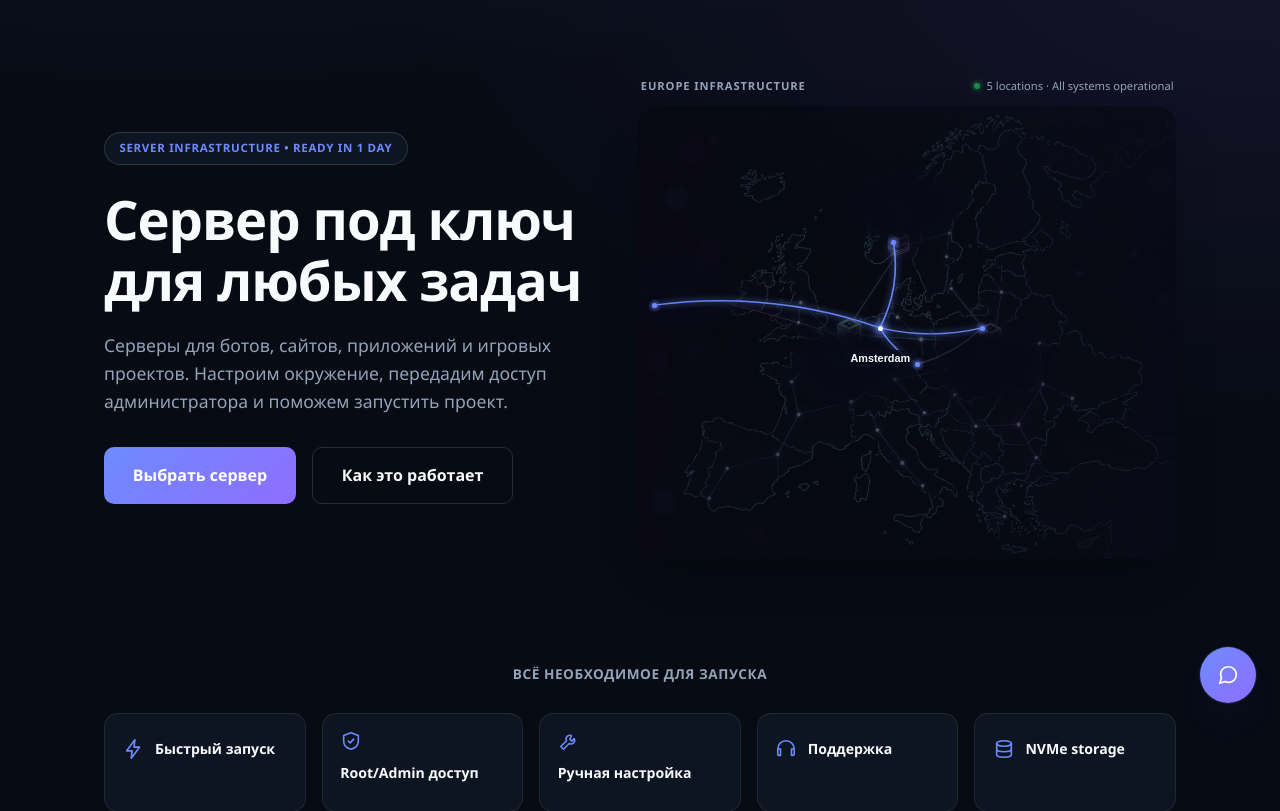
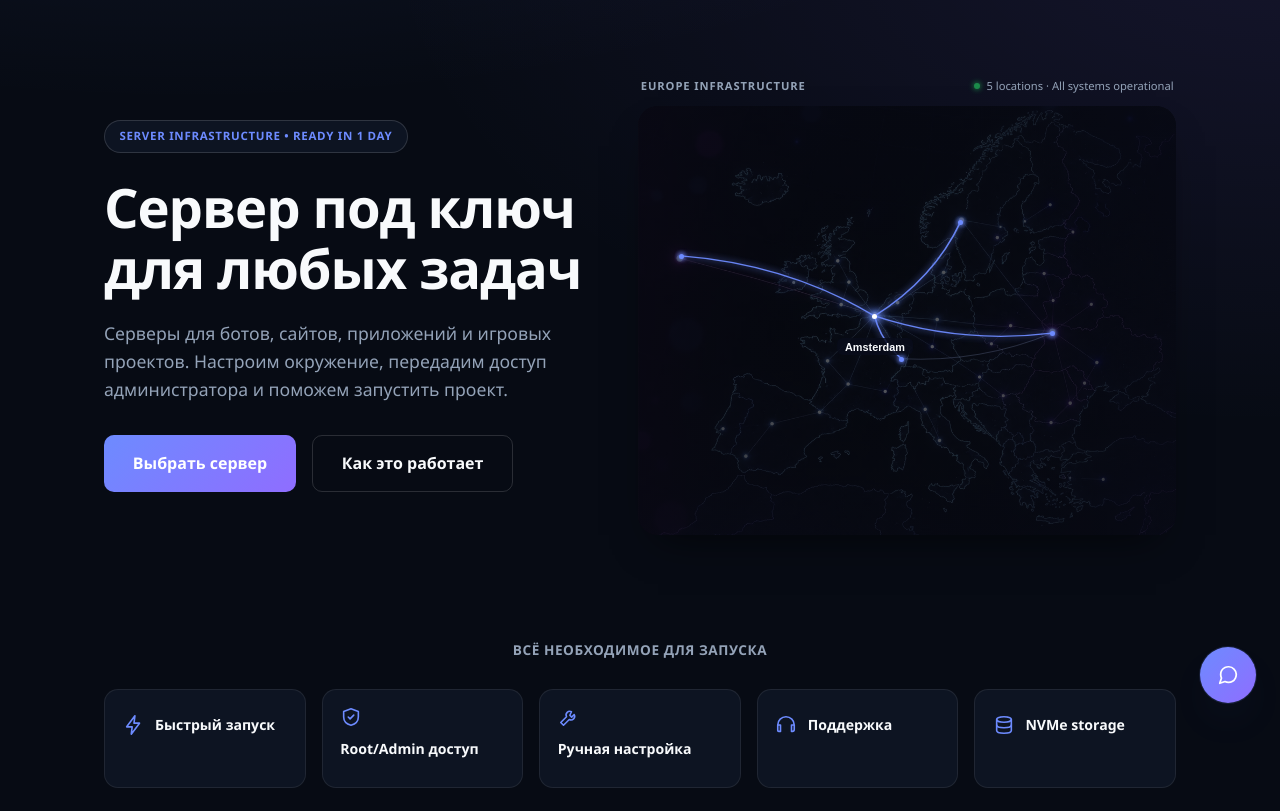
Before and after one commit to DBazhen0v/cloudix, a Flask app: page / in a window 1280 px wide. Shown: the part 73-884 px from the top of the page. Run offline with Flask 3, Linux system fonts and the light colour scheme; data comes from the database, SQL or seed files in the repository.

Commit message:
Swap hero map for clean label-free reference image, recalibrate dots
The new screenshot has no baked-in text, so the old label-masking
overlays are no longer needed. Re-derived each location's x/y from the
image's actual bright-dot centroids for pixel-precise placement.

```diff
--- a/app/constants.py
+++ b/app/constants.py
@@ -13,7 +13,7 @@ SERVER_LOCATIONS = [
         "city": "Amsterdam",
         "country": "Нидерланды",
         "flag": "nl",
-        "x": 45,
+        "x": 44,
         "y": 49,
         "status": "online",
         "ping": "8 ms",
@@ -26,8 +26,8 @@ SERVER_LOCATIONS = [
         "city": "Frankfurt",
         "country": "Германия",
         "flag": "de",
-        "x": 52,
-        "y": 57,
+        "x": 49,
+        "y": 59,
         "status": "soon",
     },
     {
@@ -35,8 +35,8 @@ SERVER_LOCATIONS = [
         "city": "Warsaw",
         "country": "Польша",
         "flag": "pl",
-        "x": 64,
-        "y": 49,
+        "x": 77,
+        "y": 53,
         "status": "soon",
     },
     {
@@ -44,8 +44,8 @@ SERVER_LOCATIONS = [
         "city": "Oslo",
         "country": "Норвегия",
         "flag": "no",
-        "x": 47.5,
-        "y": 30,
+        "x": 60,
+        "y": 27,
         "status": "soon",
     },
     {
@@ -53,8 +53,8 @@ SERVER_LOCATIONS = [
         "city": "New York",
         "country": "США",
         "flag": "us",
-        "x": 3,
-        "y": 44,
+        "x": 8,
+        "y": 35,
         "status": "soon",
     },
 ]
--- a/app/static/css/style.css
+++ b/app/static/css/style.css
@@ -359,23 +359,6 @@ section:last-of-type {
   pointer-events: none;
 }
 
-.hero-network-image-mask {
-  position: absolute;
-  left: calc(var(--nx) * 1%);
-  top: calc(var(--ny) * 1%);
-  transform: translate(-50%, -50%);
-  width: 26%;
-  height: 20%;
-  background: radial-gradient(
-    closest-side,
-    rgba(8, 10, 22, 0.97) 0%,
-    rgba(8, 10, 22, 0.97) 60%,
-    rgba(8, 10, 22, 0) 100%
-  );
-  filter: blur(2px);
-  pointer-events: none;
-}
-
 .hero-network-lines {
   position: absolute;
   inset: 0;
--- a/app/templates/index.html
+++ b/app/templates/index.html
@@ -32,21 +32,12 @@
             src="{{ url_for('static', filename='img/hero-network-map.png') }}"
             alt=""
             width="1000"
-            height="842"
+            height="797"
             loading="eager"
           >
         </picture>
 
         <div class="hero-network-vignette"></div>
-
-        <!-- The source photo has its own baked-in city labels ("CA",
-             "Netherlands", "Norway", "Poland") that survive the dimming
-             filter above - blot them out so nothing but our own
-             data-driven labels is readable. -->
-        <div class="hero-network-image-mask" style="--nx: 7.8; --ny: 41.5;"></div>
-        <div class="hero-network-image-mask" style="--nx: 39; --ny: 57;"></div>
-        <div class="hero-network-image-mask" style="--nx: 49; --ny: 22;"></div>
-        <div class="hero-network-image-mask" style="--nx: 65; --ny: 57;"></div>
 
         <svg class="hero-network-lines" viewBox="0 0 100 100" preserveAspectRatio="none">
           <defs>
```
Also changed, not shown: app/static/img/hero-network-map.png, app/static/img/hero-network-map.webp.
